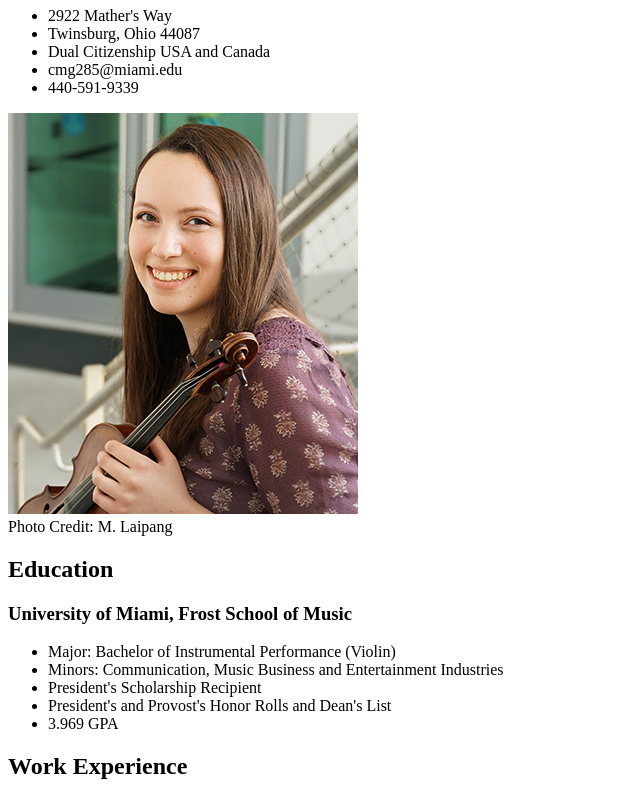
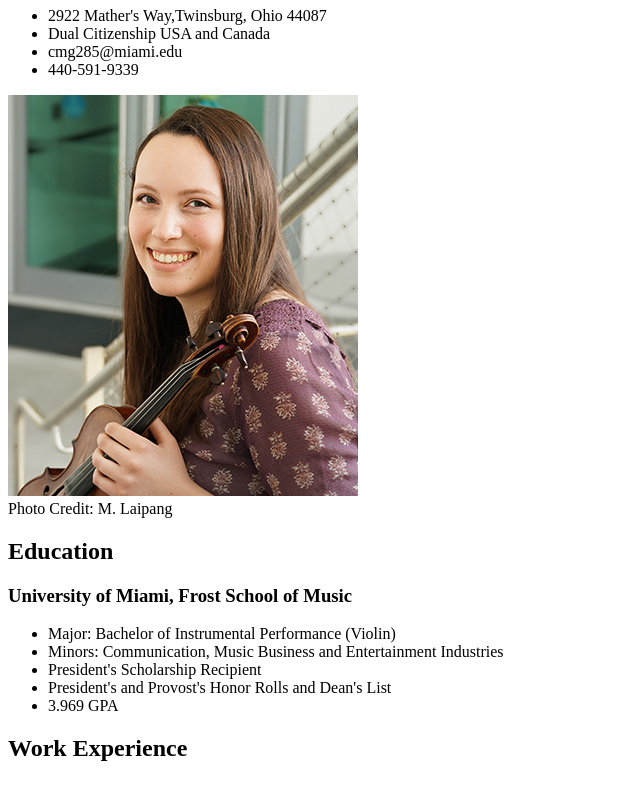
Before and after one commit to Jess-Sanz/cgeho.github.io, a plain HTML site: page resume.html in a window 1280 px wide. Shown: the part 73-858 px from the top of the page, without its empty margins (0-640 px from the left). Drawn offline with Linux system fonts and the light colour scheme.

Commit message:
Update resume.html

```diff
--- a/resume.html
+++ b/resume.html
@@ -12,8 +12,7 @@
 <h1>Claire Geho</h1>
 <!--I would like to center this contact information and remove the bullets once we stylize this with CSS-->
 <ul>
-<li>2922 Mather's Way</li>
-<li>Twinsburg, Ohio 44087</li>
+<li>2922 Mather's Way,Twinsburg, Ohio 44087</li>
 <li>Dual Citizenship USA and Canada</li>
 <li>cmg285@miami.edu</li>
 <li>440-591-9339</li>
```
